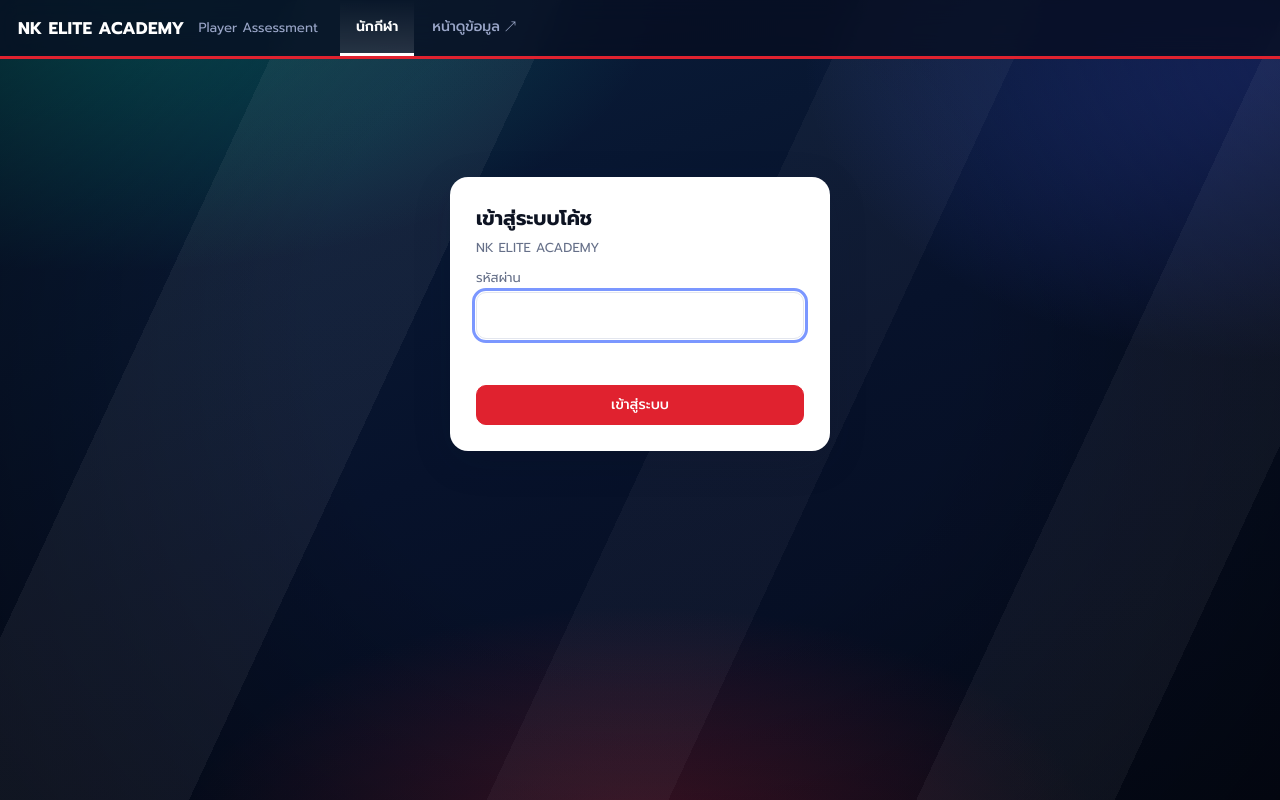
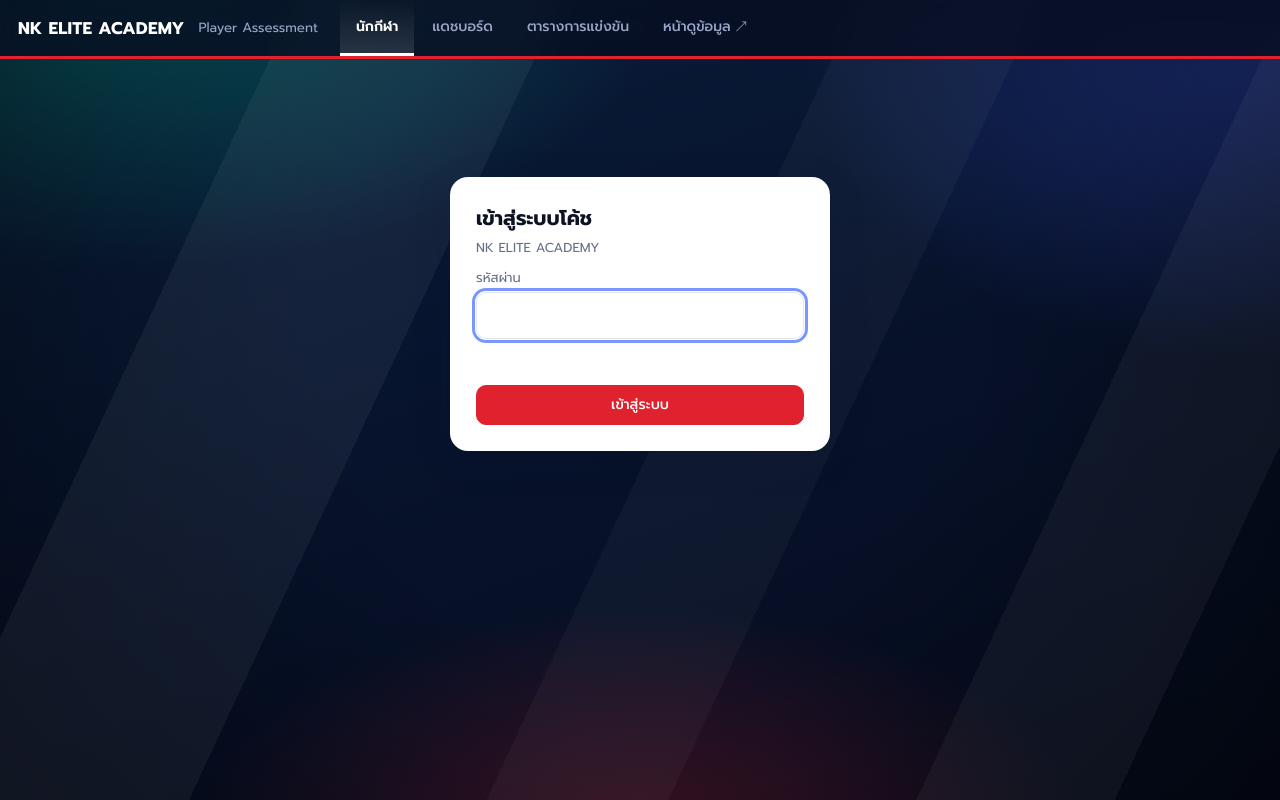
Before and after one commit to nutthaphongog/Nk_eval, a plain HTML site: page index.html in a window 1280 px wide. Drawn offline with Linux system fonts and the light colour scheme.

Commit message:
Update index.html

```diff
--- a/index.html
+++ b/index.html
@@ -220,7 +220,7 @@ button{touch-action:manipulation}
 </head>
 <body>
 <div class="top"><div><b>NK ELITE ACADEMY</b><small>Player Assessment</small>
-  <nav class="tabs noprint"><a class="tab on" href="#" onclick="return goHome()">นักกีฬา</a><a class="tab" href="view.html" target="_blank" rel="noopener">หน้าดูข้อมูล ↗</a></nav>
+  <nav class="tabs noprint"><a class="tab on" data-t="players" href="#" onclick="return goHome()">นักกีฬา</a><a class="tab" data-t="dash" href="#" onclick="return goDash()">แดชบอร์ด</a><a class="tab" data-t="matches" href="#" onclick="return goMatches()">ตารางการแข่งขัน</a><a class="tab" href="view.html" target="_blank" rel="noopener">หน้าดูข้อมูล ↗</a></nav>
   <button id="out" class="noprint" onclick="logout()" hidden>ออกจากระบบ</button></div></div>
 <main id="app"></main>
 <aside id="side" class="side" aria-label="ข้อมูลนักกีฬา"></aside>
@@ -560,5 +560,6 @@ async function runAI() {
   }
 })();
 </script>
+<script src="/nk-extra.js"></script>
 </body>
 </html>
```
